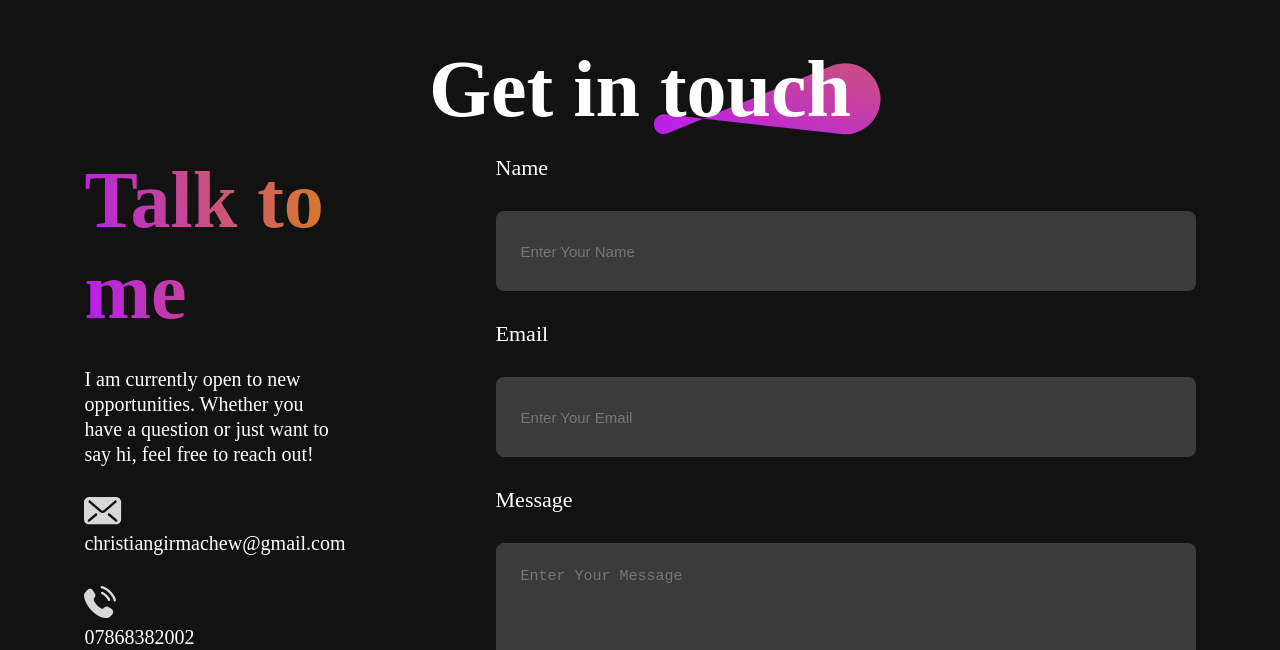
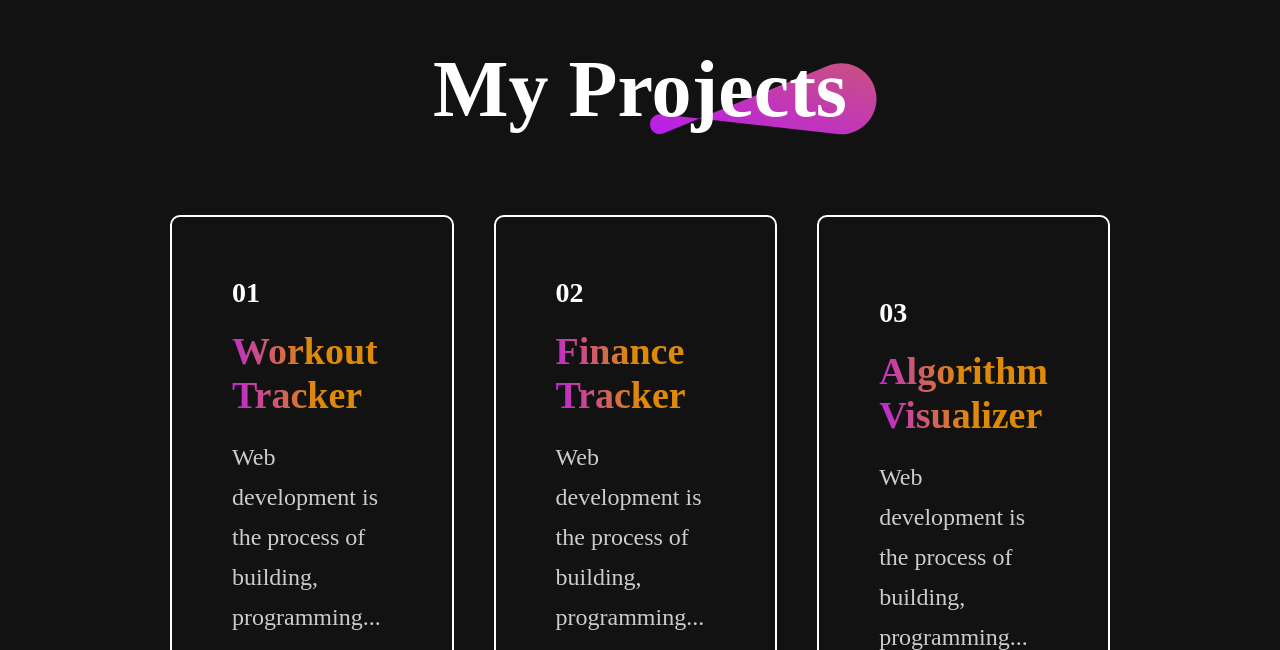
Before and after one commit to christianendale/christianendale.github.io, a React (Vite) app: page / in a window 1280 px wide. Shown: the part 2150-2800 px from the top of the page. Built offline with nearby package versions, Linux system fonts and the light colour scheme.

Commit message:
`Added Projects component and updated projects data`

```diff
--- a/src/App.jsx
+++ b/src/App.jsx
@@ -4,6 +4,7 @@ import Hero from "./Components/Hero/Hero";
 import About from "./Components/About/About";
 import Contact from "./Components/Contact/Contact";
 import Footer from "./Components/Footer/Footer";
+import Projects from "./Components/Projects/Projects";
 
 const App = () => {
 	return (
@@ -11,6 +12,7 @@ const App = () => {
 			<Navbar />
 			<Hero />
 			<About />
+			<Projects />
 			<Contact />
 			<Footer />
 		</div>
--- /dev/null
+++ b/src/Components/Projects/Projects.css
@@ -0,0 +1,78 @@
+.projects {
+	display: flex;
+	flex-direction: column;
+	align-items: center;
+	justify-content: center;
+	gap: 80px;
+	margin: 80px 170px;
+}
+
+.projectsTitle {
+	position: relative;
+}
+
+.projectsTitle h1 {
+	padding: 0px 30px;
+	font-size: 8rem;
+	font-weight: 700;
+}
+
+.projectsTitle img {
+	position: absolute;
+	bottom: 0;
+	right: 0;
+	z-index: -1;
+}
+
+.projectsFormat {
+	display: flex;
+	flex-direction: column;
+	justify-content: center;
+	gap: 20px;
+	padding: 60px;
+	border-radius: 10px;
+	border: 2px solid white;
+	transition: 0.4s;
+	cursor: pointer;
+}
+
+.projectsContainer {
+	display: grid;
+	grid-template-columns: 1fr 1fr 1fr;
+	gap: 40px;
+	margin-bottom: 80px;
+}
+
+.projectsFormat h3 {
+	font-size: 2.8rem;
+	font-weight: 600;
+}
+
+.projectsFormat h2 {
+	font-size: 3.8rem;
+	font-weight: 800;
+	background: linear-gradient(260deg, #df8908 50.09%, #b415ff 106.28%);
+	background-clip: text;
+	-webkit-background-clip: text;
+	-webkit-text-fill-color: transparent;
+}
+
+.projectsFormat p {
+	max-width: 300px;
+	font-size: 2.4rem;
+	line-height: 40px;
+	color: #cccccc;
+}
+
+.readMore {
+	display: flex;
+	gap: 20px;
+	align-items: center;
+	margin-top: 20px;
+}
+
+.projectsFormat:hover {
+	border: 2px solid #b415ff;
+	box-shadow: 0px 0px 20px rgba(180, 21, 255, 0.4);
+	transform: scale(1.07);
+}
--- /dev/null
+++ b/src/Components/Projects/Projects.jsx
@@ -0,0 +1,33 @@
+import React from "react";
+import "./Projects.css";
+import themePattern from "../../assets/theme_pattern.svg";
+import projectsData from "../../assets/projectsData";
+import arrowIcon from "../../assets/arrow_icon.svg";
+
+const Projects = () => {
+	return (
+		<div className="projects">
+			<div className="projectsTitle">
+				<h1>My Projects</h1>
+				<img src={themePattern} alt="" />
+			</div>
+			<div className="projectsContainer">
+				{projectsData.map((project, index) => {
+					return (
+						<div key={index} className="projectsFormat">
+							<h3>{project.index}</h3>
+							<h2>{project.name}</h2>
+							<p>{project.desc}</p>
+							<div className="readMore">
+								<p>Read More</p>
+								<img src={arrowIcon} alt="" />
+							</div>
+						</div>
+					);
+				})}
+			</div>
+		</div>
+	);
+};
+
+export default Projects;
--- a/src/assets/projectsData.js
+++ b/src/assets/projectsData.js
@@ -2,35 +2,35 @@
 
 const projectsData = [
 	{
-		s_no: "01",
-		s_name: "Workout Tracker",
-		s_desc: "Web development is the process of building, programming...",
+		index: "01",
+		name: "Workout Tracker",
+		desc: "Web development is the process of building, programming...",
 	},
 	{
-		s_no: "02",
-		s_name: "Finance Tracker",
-		s_desc: "Web development is the process of building, programming...",
+		index: "02",
+		name: "Finance Tracker",
+		desc: "Web development is the process of building, programming...",
 	},
 	{
-		s_no: "03",
-		s_name: "Algorithm Visualizer",
-		s_desc: "Web development is the process of building, programming...",
+		index: "03",
+		name: "Algorithm Visualizer",
+		desc: "Web development is the process of building, programming...",
 	},
 	{
-		s_no: "04",
-		s_name: "Chess Game",
-		s_desc: "Web development is the process of building, programming...",
+		index: "04",
+		name: "Chess Game",
+		desc: "Web development is the process of building, programming...",
 	},
 	{
-		s_no: "05",
-		s_name: "Conway's Game of Life",
-		s_desc: "Web development is the process of building, programming...",
+		index: "05",
+		name: "Conway's Game of Life",
+		desc: "Web development is the process of building, programming...",
 	},
 	{
-		s_no: "06",
-		s_name: "Game Theory Simulator",
-		s_desc: "Web development is the process of building, programming...",
+		index: "06",
+		name: "Game Theory Simulator",
+		desc: "Web development is the process of building, programming...",
 	},
 ];
 
-export default Services_Data;
+export default projectsData;
```
